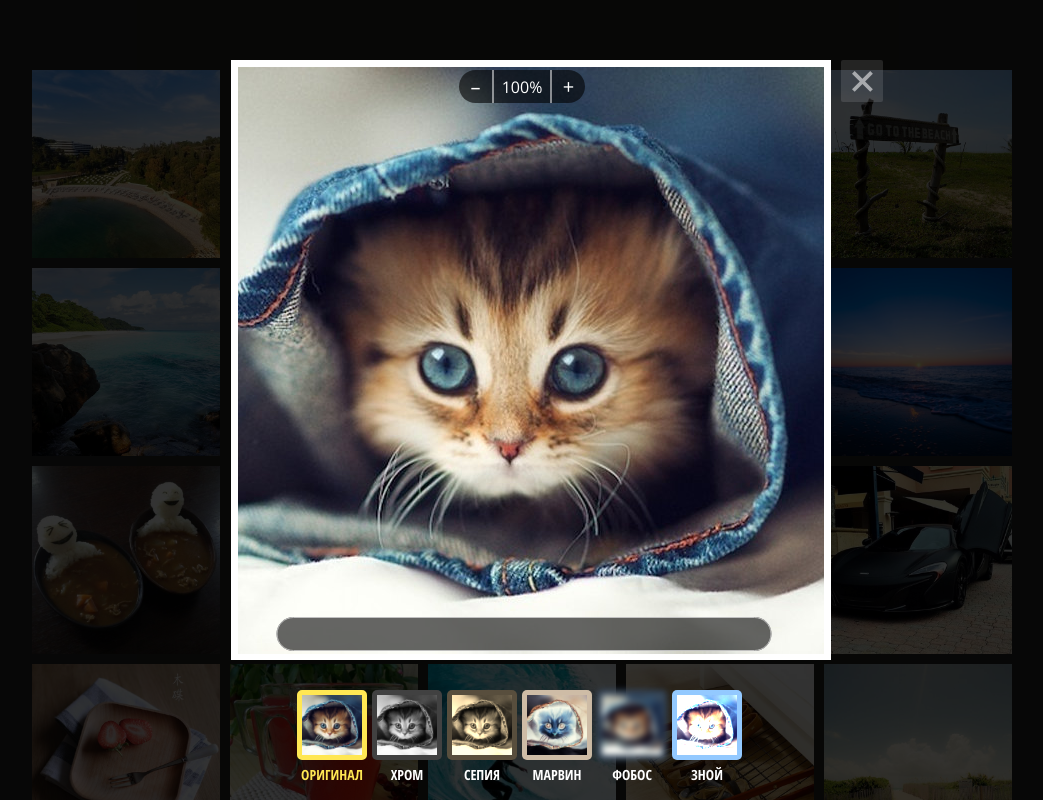
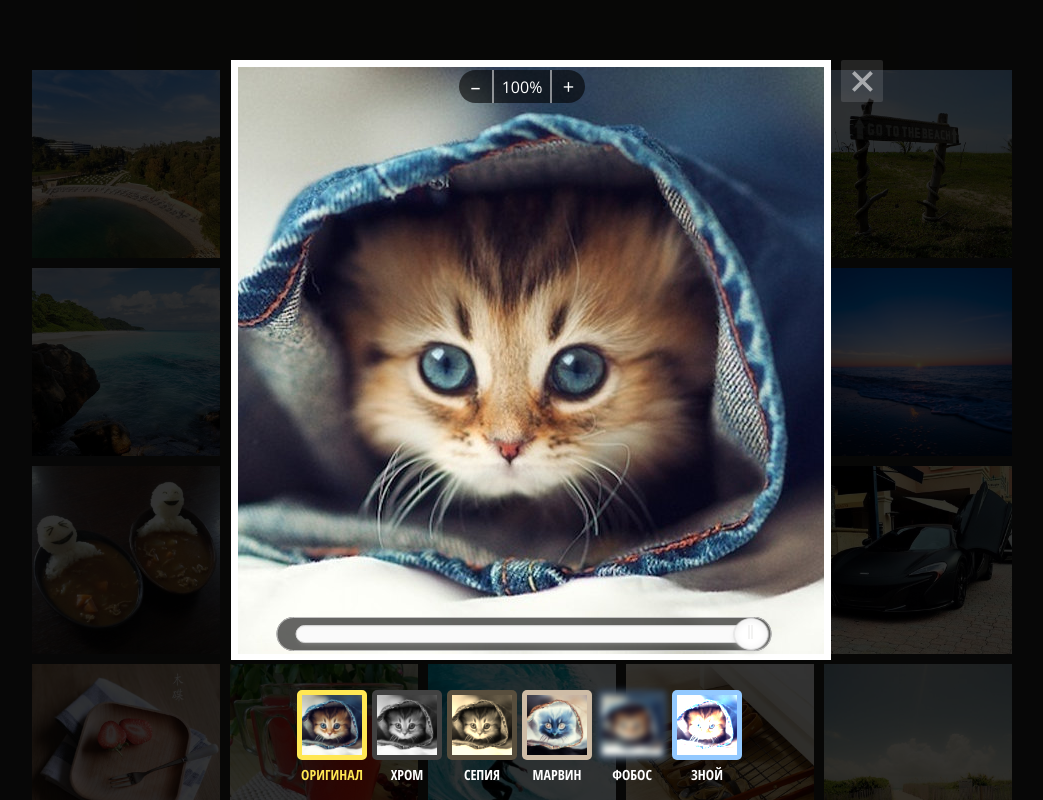
Before and after one commit to ArkBriz/Kekstagram, a website with bundled scripts: page index.html in a window 1280 px wide. Shown: the top 800 px of the page, without its empty margins (118-1161 px from the left). Built offline with nearby package versions, Linux system fonts and the light colour scheme.

Commit message:
Add noUiSlider for photo effects controle

```diff
--- a/css/style.css
+++ b/css/style.css
@@ -532,7 +532,7 @@
     bottom: 9px;
     left: 50%;
 
-    padding: 7px 11px 0;
+    padding: 7px 18px 0;
 
     width: 495px;
     height: 34px;
@@ -551,6 +551,7 @@
   }
 
   .effect-level .noUi-target {
+
     border-radius: 16px;
   }
 
--- a/index.html
+++ b/index.html
@@ -5,6 +5,7 @@
   <meta name="viewport" content="width=device-width,initial-scale=1">
   <link rel="stylesheet" href="css/normalize.css">
   <link rel="stylesheet" href="css/style.css">
+  <link rel="stylesheet" href="nouislider/nouislider.css">
   <link rel="shortcut icon" href="favicon.ico" type="image/x-icon">
   <title>Кекстаграм</title>
 </head>
--- a/js/edit-picture.js
+++ b/js/edit-picture.js
@@ -5,9 +5,18 @@ const scaleControl = scale.querySelector('.scale__control--value');
 const image = document.querySelector('.img-upload__preview img');
 const effectsContainer = document.querySelector('.effects__list');
 const effectButtons = effectsContainer.querySelectorAll('.effects__radio');
+const sliderElement = document.querySelector('.effect-level__slider');
+
+noUiSlider.create(sliderElement, {
+  range: {
+    min: 0,
+    max: 100,
+  },
+  start: 100,
+});
 
 let scaleValue = 100;
-let scaleStyleValue = 1;
+let transformScaleValue = 1;
 
 const EFFECTS = [
   'none',
@@ -24,7 +33,7 @@ smallerScale.addEventListener('click', () => {
   } else {
     scaleValue -= 25;
     scaleControl.value = `${scaleValue}%`;
-    image.style.transform = `scale(${scaleStyleValue -= 0.25})`;
+    image.style.transform = `scale(${transformScaleValue -= 0.25})`;
   }
 });
 
@@ -34,7 +43,7 @@ biggerScale.addEventListener('click', () => {
   } else {
     scaleValue += 25;
     scaleControl.value = `${scaleValue}%`;
-    image.style.transform = `scale(${scaleStyleValue += 0.25})`;
+    image.style.transform = `scale(${transformScaleValue += 0.25})`;
   }
 });
 
--- a/nouislider/nouislider.css
+++ b/nouislider/nouislider.css
@@ -86,10 +86,11 @@
    height: 18px;
  }
  .noUi-horizontal .noUi-handle {
-   width: 34px;
-   height: 28px;
+   width: 35px;
+   height: 32px;
    right: -17px;
-   top: -6px;
+   top: -8px;
+   border-radius: 50%;
  }
  .noUi-vertical {
    width: 18px;
```
